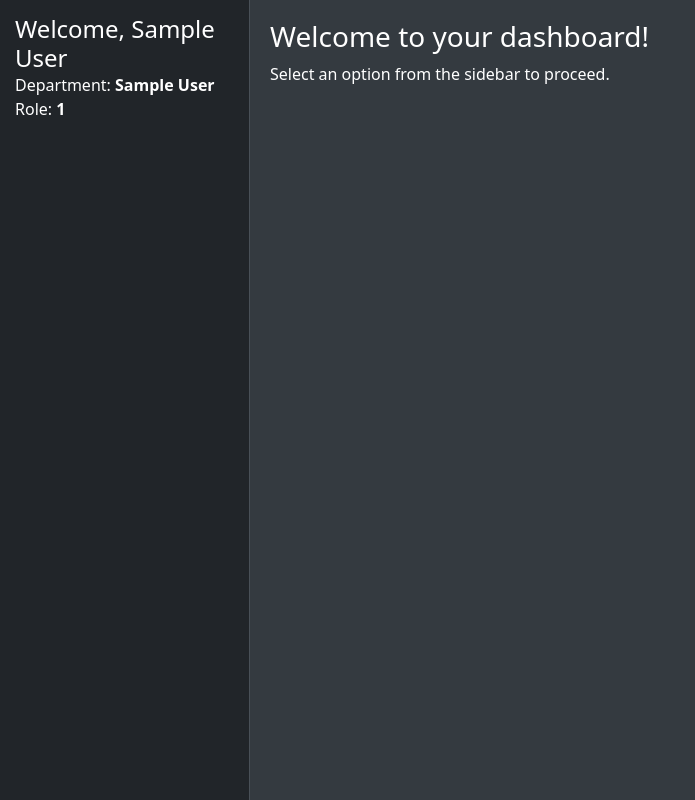
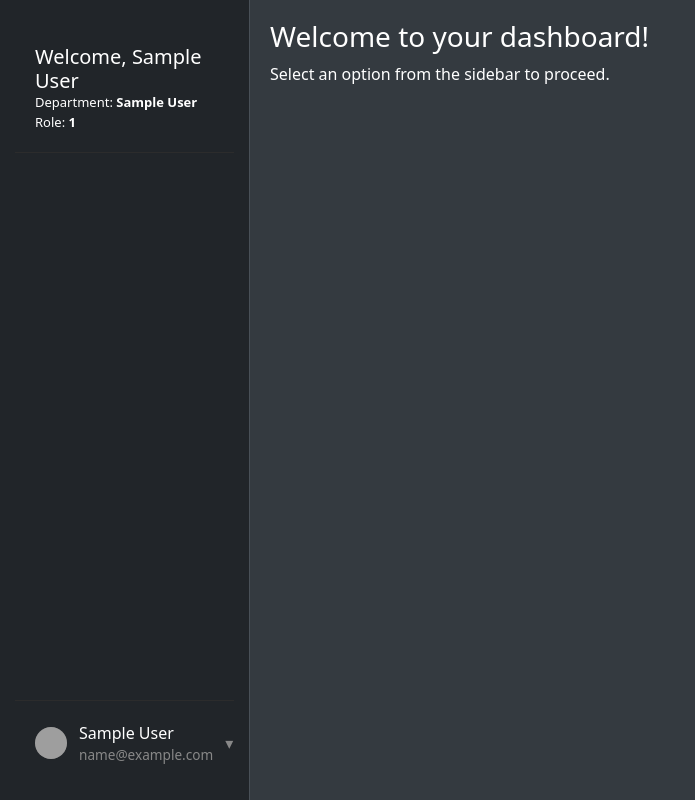
Before and after one commit to kkWins/SIA, a PHP site: page / in a window 1280 px wide. Shown: the whole page, without its empty margins (0-695 px from the left). Run offline with PHP 8.4, Linux system fonts and the light colour scheme; the visitor is signed in with stand-in values (Sample User, id 1); grey boxes are pictures that could not be loaded.

Commit message:
demo only

```diff
--- a/authenticate.php
+++ b/authenticate.php
@@ -28,7 +28,8 @@
                                         CONCAT(E.EMP_FNAME, ' ', E.EMP_LNAME) AS EMP_NAME,
                                         E.EMP_PASSWORD,
                                         E.EMP_POSITION,
-                                        D.DEPT_NAME
+                                        D.DEPT_NAME,
+                                        E.EMP_EMAIL
                                     FROM EMPLOYEE E
                                     JOIN DEPARTMENT D
                                     ON E.DEPT_ID = D.DEPT_ID
@@ -47,6 +48,7 @@
         $_SESSION['username'] = $user['EMP_NAME'];
         $_SESSION['role'] = $user['EMP_POSITION'];
         $_SESSION['department'] = $user['DEPT_NAME'];
+        $_SESSION['emp_email'] = $user['EMP_EMAIL'];
 
         $response = ['status' => 'success', 'message' => 'Login successful'];
     } else {
--- a/index.php
+++ b/index.php
@@ -55,9 +55,14 @@
             padding: 10px;
             transition: 0.3s;
         }
-        .tabs h4, .tabs p {
+        .tabs h4{
+            color: #ffffff; /* White text for headings and paragraphs */
+            font-size: 20px;
+        }
+        .tabs p {
             color: #ffffff; /* White text for headings and paragraphs */
             font-size: 13px;
+            margin-bottom: 15px;
         }
 
         /* New styles */
@@ -233,9 +238,11 @@
             padding-bottom: 15px;
         }
         </style>
+
 </head>
 <body>
     <div id="sidebar">
+        <div class="tabs">
             <h4>Welcome, <?= htmlspecialchars($_SESSION['username']) ?></h4>
             <p>Department: <strong><?= htmlspecialchars($_SESSION['department']) ?></strong></p>
             <p>Role: <strong><?= htmlspecialchars($_SESSION['role']) ?></strong></p>
@@ -248,11 +255,11 @@
                     <a href="#" class="sidebar-link" id="requisition-approval-link">Requisition Approval</a>
                     <a href="#" class="sidebar-link" id="requisition-form-link">Requisition Form</a>
                     <a href="#" class="sidebar-link" id="requisition-history-link">Requisition History</a>
-                <a href="logout.php" class="sidebar-link">Logout</a>
+
                 <?php elseif ($role == 'Staff'): ?>
                     <a href="#" class="sidebar-link" id="requisition-form-link">Requisition Form</a>
                     <a href="#" class="sidebar-link" id="requisition-history-link">Requisition History</a>
-                <a href="logout.php" class="sidebar-link">Logout</a>
+
                 <?php endif; ?>
             <?php elseif ($department == 'Inventory'): ?>
                 <?php if ($role == 'Manager'): ?>
@@ -260,26 +267,42 @@
                     <a href="#" class="sidebar-link" id="purchase-request-link">Purchase Request</a>
                     <a href="#" class="sidebar-link" id="requisition-form-link">Requisition Form</a>
                     <a href="#" class="sidebar-link" id="requisition-history-link">Requisition History</a>
-                <a href="logout.php" class="sidebar-link">Logout</a>
+
                 <?php elseif ($role == 'Staff'): ?>
                     <a href="#" class="sidebar-link" id="requisition-form-link">Requisition Form</a>
                     <a href="#" class="sidebar-link" id="requisition-history-link">Requisition History</a>
-                <a href="logout.php" class="sidebar-link">Logout</a>
+
                 <?php endif; ?>
             <?php elseif ($department == 'Labor'): ?>
                 <?php if ($role == 'Manager'): ?>
                     <a href="#" class="sidebar-link" id="requisition-approval-link">Requisition Approval</a>
                     <a href="#" class="sidebar-link" id="requisition-form-link">Requisition Form</a>
                     <a href="#" class="sidebar-link" id="requisition-history-link">Requisition History</a>
-                <a href="logout.php" class="sidebar-link">Logout</a>
+
                 <?php elseif ($role == 'Staff'): ?>
                     <a href="#" class="sidebar-link" id="requisition-form-link">Requisition Form</a>
                     <a href="#" class="sidebar-link" id="requisition-history-link">Requisition History</a>
-                <a href="logout.php" class="sidebar-link">Logout</a>
+
                 <?php endif; ?>
             <?php endif; ?>
+        </div>
 
-        <a href="logout.php" class="sidebar-link text-danger">Logout</a>
+        <div class="user-dropdown">
+            <div class="user-profile" id="userProfileButton">
+                <img src="default-avatar.png" class="avatar" alt="User avatar">
+                <div class="user-info">
+                    <div class="username"><?= htmlspecialchars($_SESSION['username']) ?></div>
+                    <div class="email"><?= htmlspecialchars($_SESSION['emp_email']) ?></div>
+                </div>
+                <span class="dropdown-arrow">▾</span>
+            </div>
+
+            <div class="dropdown-menu" id="userDropdownMenu">
+                <a href="#" class="dropdown-item">Account</a>
+                <div class="dropdown-divider"></div>
+                <a href="logout.php" class="dropdown-item text-danger">Log out</a>
+            </div>
+        </div>
     </div>
 
     <div id="content">
@@ -325,6 +348,51 @@
                 e.preventDefault();
                 loadContent('requisition_history');
             });
+
+            // Add this to your existing JavaScript
+            $('#userProfileButton').click(function(e) {
+                e.stopPropagation();
+                $('#userDropdownMenu').toggleClass('show');
+            });
+
+            // Close dropdown when clicking outside
+            $(document).click(function(e) {
+                if (!$(e.target).closest('.user-dropdown').length) {
+                    $('#userDropdownMenu').removeClass('show');
+                }
+            });
+
+            // Add overlay div to body
+            $('body').append('<div class="sidebar-overlay"></div>');
+
+            // Toggle sidebar
+            $('#sidebarToggle').click(function(e) {
+                e.preventDefault();
+                $('#sidebar').toggleClass('active');
+                $('.sidebar-overlay').toggleClass('active');
+            });
+
+            // Close sidebar when clicking overlay
+            $('.sidebar-overlay').click(function() {
+                $('#sidebar').removeClass('active');
+                $('.sidebar-overlay').removeClass('active');
+            });
+
+            // Close sidebar when clicking a link (for mobile)
+            $('.sidebar-link').click(function() {
+                if (window.innerWidth <= 768) {
+                    $('#sidebar').removeClass('active');
+                    $('.sidebar-overlay').removeClass('active');
+                }
+            });
+
+            // Handle window resize
+            $(window).resize(function() {
+                if (window.innerWidth > 768) {
+                    $('#sidebar').removeClass('active');
+                    $('.sidebar-overlay').removeClass('active');
+                }
+            });
         });
     </script>
 </body>
```
Lines whose indentation alone changed are shown as unchanged.
